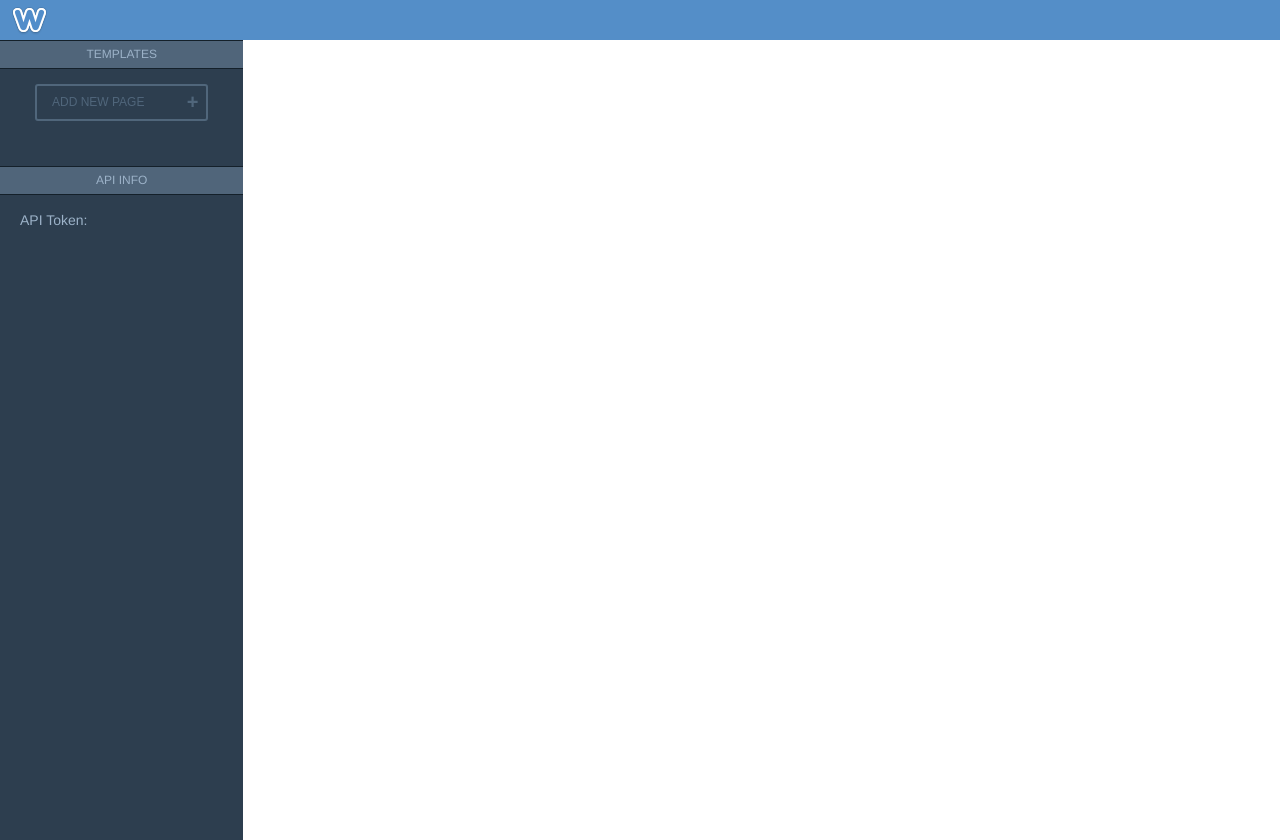
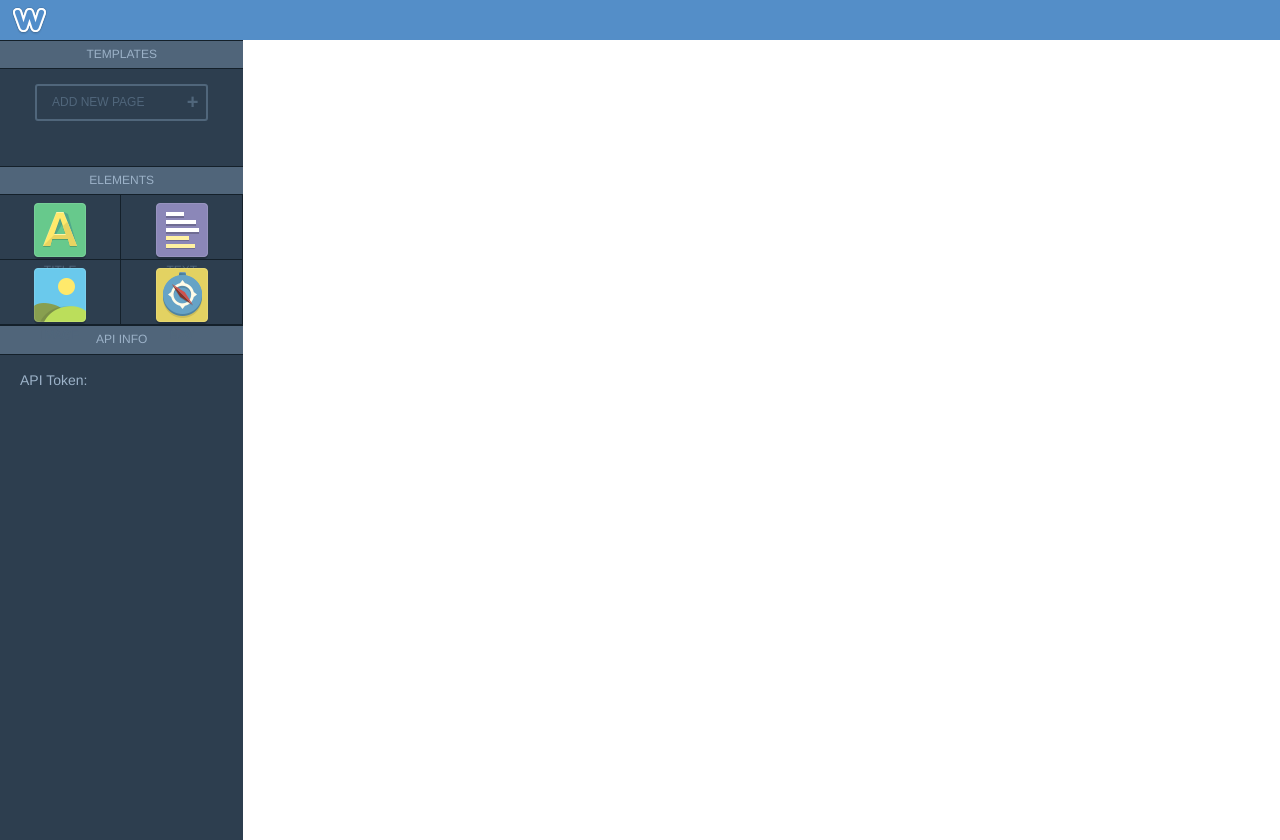
Before and after one commit to shivamthapar/weebly-mini, a Flask app: template app/templates/pages/main.html in a window 1280 px wide. Run offline with Flask 2, Linux system fonts and the light colour scheme; the template is opened without the code that fills it, so the values that code supplies are empty; parts of the project's set-up code (start-up, migrations or seed data) failed here and were passed over; some libraries are stand-ins or nearby versions.

Commit message:
add elements graphics to sidebar

```diff
--- a/app/static/css/main.css
+++ b/app/static/css/main.css
@@ -62,6 +62,50 @@ body{
   display: block;
   text-align: center;
   padding: 10px 0px;
+}
+table {
+    width: 100%;
+}
+
+.sidebar-element-pic p {
+  text-decoration: none;
+  color: rgb(80,102,123);
+  width: 100%;
+  background: none;
+  display: block;
+  font-size: 12px;
+  position: absolute;
+  top: 68px;
+}
+
+td {
+    border-right: 1px solid rgb(20,32,42);
+    border-bottom: 1px solid rgb(20,32,42);
+    text-align: center;
+    padding-bottom: 30px;
+    padding-top: 20px;
+}
+.sidebar-element-row{
+  width: 100%;
+}
+.sidebar-element-pic{
+  background: url(../Element-Icons.png);
+  width: 55px;
+  height: 64px;
+  margin: 0 auto;
+  position: relative;
+}
+.sidebar-element-pic#title{
+    background-position-x: -8px;
+}
+.sidebar-element-pic#text{
+    background-position-x: -61px;
+}
+.sidebar-element-pic#image{
+    background-position-x: 116px;
+}
+.sidebar-element-pic#nav{
+    background-position-x: 63px;
 }
 #mainpanel{
   width: 75%;
--- a/app/templates/pages/sidebar.html
+++ b/app/templates/pages/sidebar.html
@@ -23,6 +23,37 @@
       </ul>
     </div>
   </div>
+  <div class = "sidebar-section" id = "elements">
+    <p class = "sidebar-section-title">ELEMENTS</p>
+    <div class="sidebar-section-content" style="padding: 0px">
+      <table>
+        <tr class="sidebar-element-row">
+          <td>
+            <div class="sidebar-element-pic" id="title">
+              <p>TITLE</p>
+            </div>
+          </td>
+          <td>
+            <div class="sidebar-element-pic" id="text">
+              <p>TEXT</p>
+            </div>
+          </td>
+        </tr>
+        <tr class="sidebar-element-row">
+          <td>
+            <div class="sidebar-element-pic" id="image">
+              <p>IMAGE</p>
+            </div>
+          </td>
+          <td>
+            <div class="sidebar-element-pic" id="nav">
+              <p>NAV</p>
+            </div>
+          </td>
+        </tr>
+      </table>
+    </div>
+  </div>
   <div class = "sidebar-section" id = "apiToken">
     <p class = "sidebar-section-title">API INFO</p>
     <div class="sidebar-section-content">
```
Also changed, not shown: app/static/Element-Icons.png (added), app/static/Toggle-Switch.png (added).
